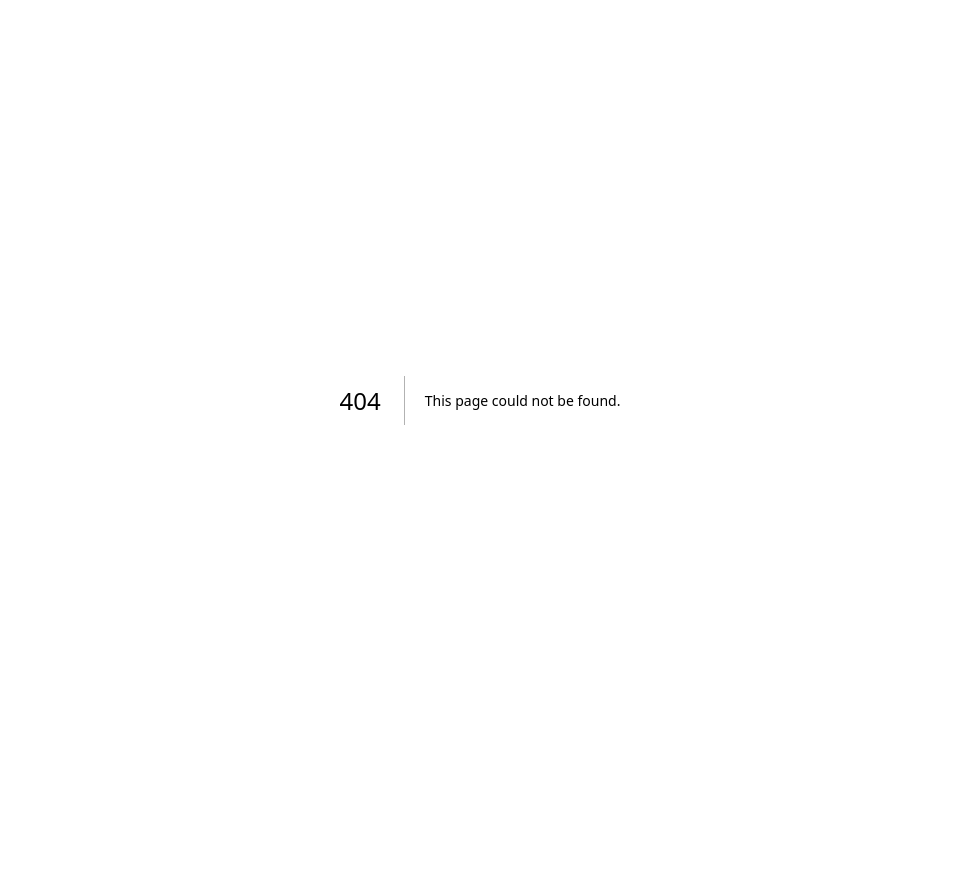
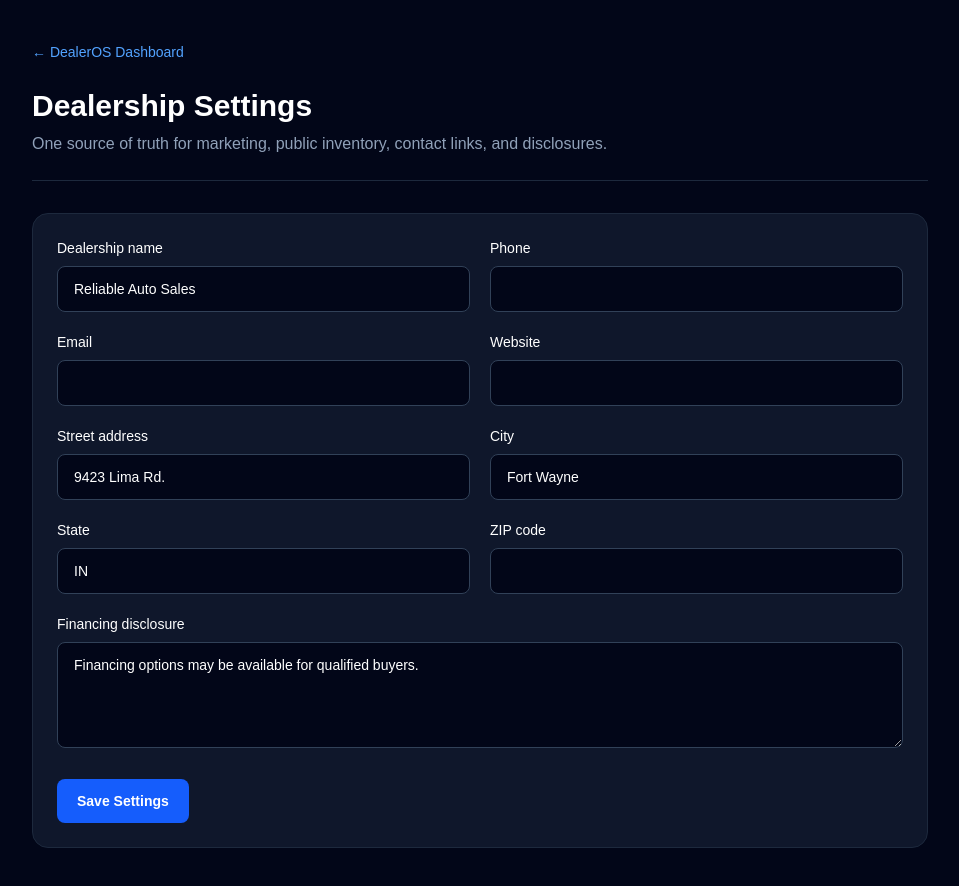
Before and after one commit to jcollette2jc-cpu/dealeros-ai, a Next.js app: page /settings in a window 1280 px wide. Before the commit this address had no page. Shown: the whole page, without its empty margins (160-1119 px from the left). Before the commit the page ends 800 px from the top, so only its background shows below. Built offline with nearby package versions, Linux system fonts and the light colour scheme; no server answers; the database is empty.

Commit message:
Add centralized dealership settings page

```diff
--- /dev/null
+++ b/app/settings/page.tsx
@@ -0,0 +1,41 @@
+import { prisma } from "@/lib/prisma";
+import Link from "next/link";
+import { saveDealershipSettings } from "./actions";
+
+export default async function SettingsPage() {
+  const settings = await prisma.dealershipSettings.findUnique({ where: { id: 1 } });
+  const value = (key: keyof NonNullable<typeof settings>, fallback = "") => String(settings?.[key] ?? fallback);
+  const input = "w-full rounded-lg border border-slate-700 bg-slate-950 px-4 py-3 text-sm";
+
+  return (
+    <main className="min-h-screen bg-slate-950 p-6 text-white md:p-10">
+      <div className="mx-auto max-w-4xl">
+        <Link href="/" className="text-sm text-blue-400">← DealerOS Dashboard</Link>
+        <header className="mt-6 border-b border-slate-800 pb-6">
+          <h1 className="text-3xl font-bold">Dealership Settings</h1>
+          <p className="mt-2 text-slate-400">One source of truth for marketing, public inventory, contact links, and disclosures.</p>
+        </header>
+        <form action={saveDealershipSettings} className="mt-8 rounded-2xl border border-slate-800 bg-slate-900 p-6">
+          <div className="grid gap-5 md:grid-cols-2">
+            <Field label="Dealership name" name="name" defaultValue={value("name", "Reliable Auto Sales")} className={input} required />
+            <Field label="Phone" name="phone" defaultValue={value("phone")} className={input} />
+            <Field label="Email" name="email" type="email" defaultValue={value("email")} className={input} />
+            <Field label="Website" name="website" defaultValue={value("website")} className={input} />
+            <Field label="Street address" name="streetAddress" defaultValue={value("streetAddress", "9423 Lima Rd.")} className={input} required />
+            <Field label="City" name="city" defaultValue={value("city", "Fort Wayne")} className={input} required />
+            <Field label="State" name="state" defaultValue={value("state", "IN")} className={input} required />
+            <Field label="ZIP code" name="postalCode" defaultValue={value("postalCode")} className={input} />
+          </div>
+          <label className="mt-5 block text-sm font-medium">Financing disclosure</label>
+          <textarea name="financingDisclosure" rows={4} defaultValue={value("financingDisclosure", "Financing options may be available for qualified buyers.")} className={`${input} mt-2`} />
+          <button className="mt-6 rounded-lg bg-blue-600 px-5 py-3 text-sm font-semibold">Save Settings</button>
+        </form>
+      </div>
+    </main>
+  );
+}
+
+function Field(props: React.InputHTMLAttributes<HTMLInputElement> & { label: string }) {
+  const { label, ...inputProps } = props;
+  return <label className="text-sm font-medium">{label}<input {...inputProps} className={`${inputProps.className} mt-2`} /></label>;
+}
```
